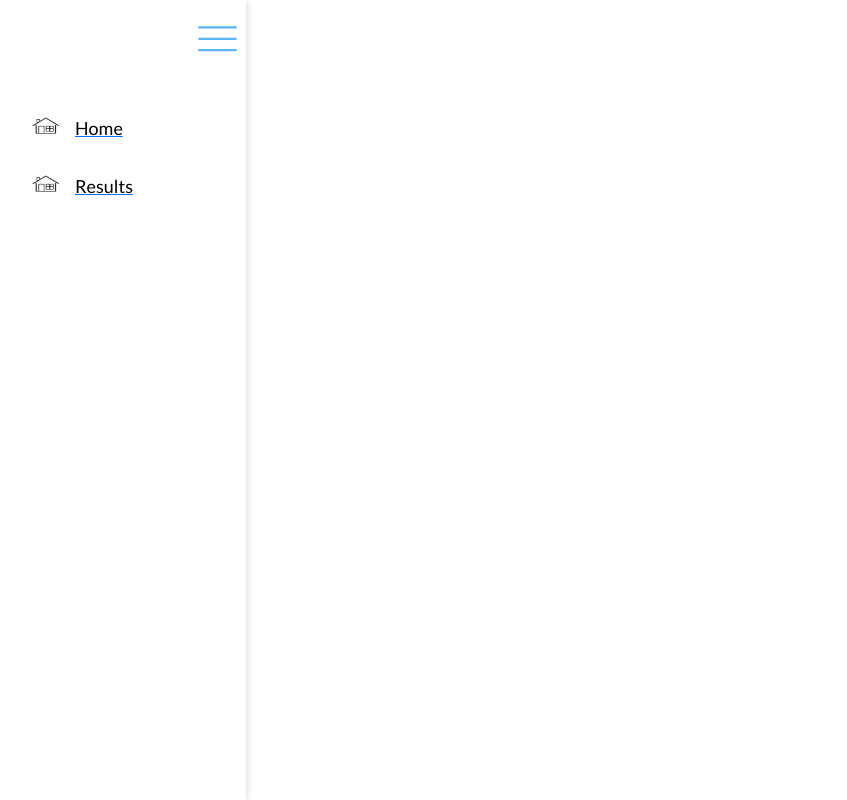
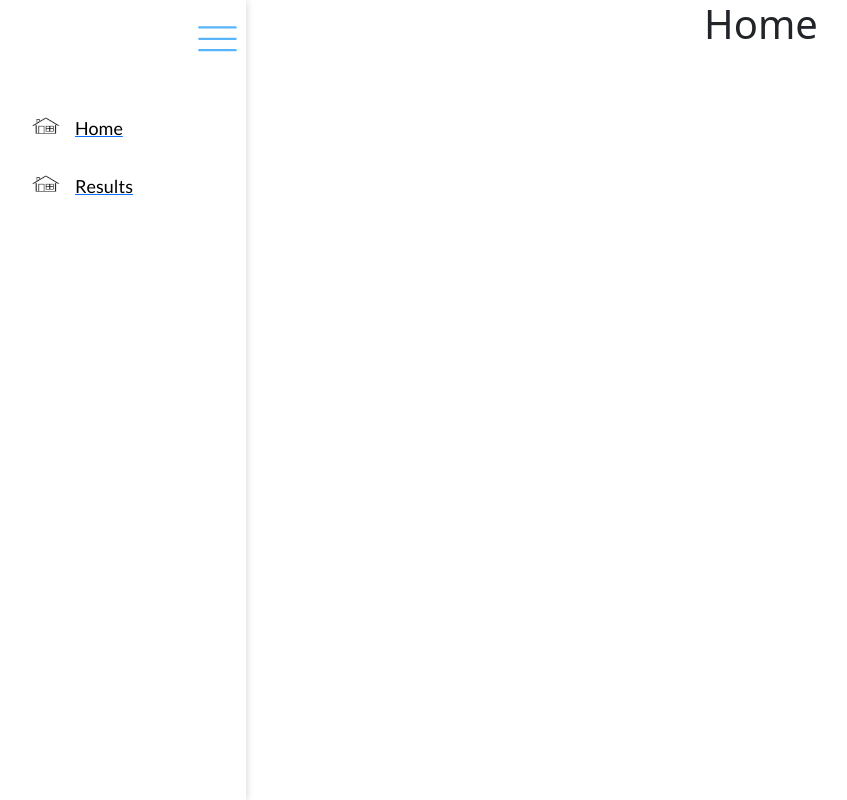
Before and after one commit to NaZaR3413/AI-for-education-Hackathon, a React (Create React App) app in the folder frontend/: page / in a window 1280 px wide. Before the commit this address had no page. Shown: the whole page, without its empty margins (4-851 px from the left). Built offline with nearby package versions, Linux system fonts and the light colour scheme.

Commit message:
fixed open path

```diff
--- a/frontend/src/App.js
+++ b/frontend/src/App.js
@@ -13,13 +13,14 @@ export default function App() {
           li={[
             ["Home", "img/home.png", "/home"],
             ["Results", "img/home.png", "/results"],
-            // Update other items as necessary, ensuring you provide the correct paths
+            // update roots as needed
           ]}
         />
         <Routes>
+          {/*initial path set to home. /home also set in case someone navigates away, then back to home */}
+          <Route path="/" element={<Home />} />
           <Route path="/home" element={<Home />} />
           <Route path="/results" element={<Results />} />
-          {/* Define other routes here */}
         </Routes>
       </Router>
     </div>
```
